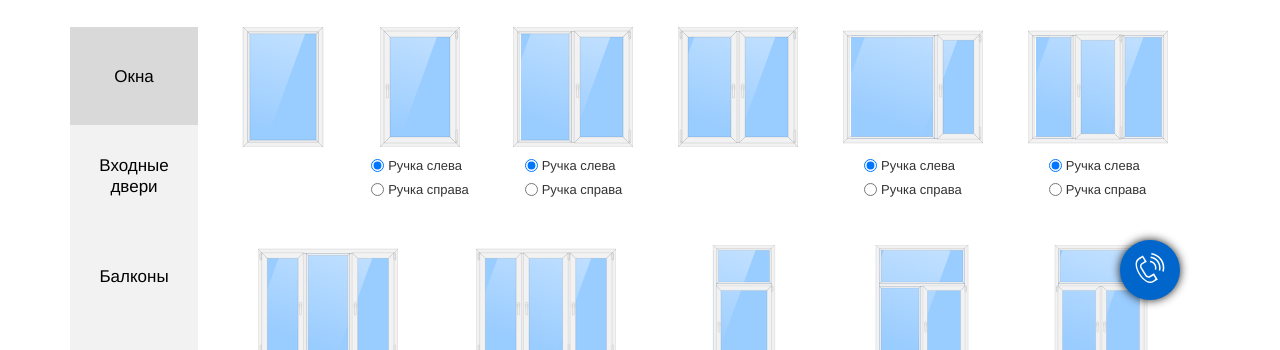
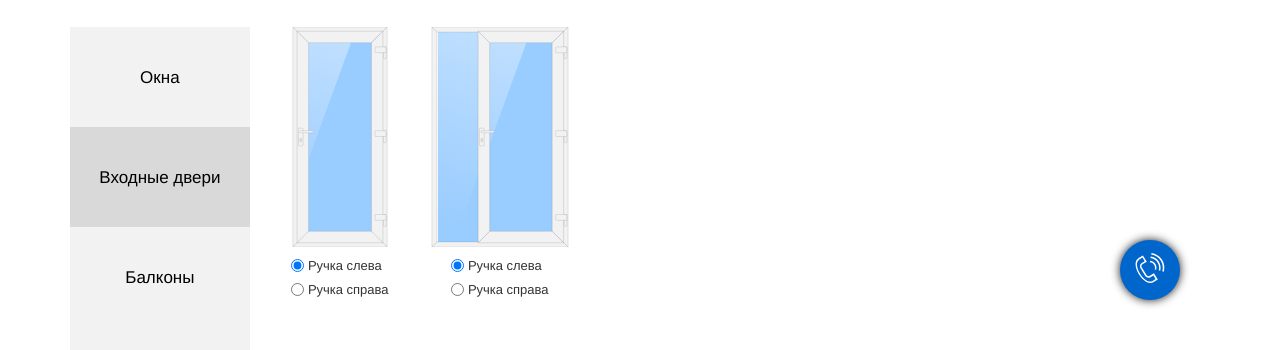
Before and after one commit to a-sapon/window-service, a React app: page / in a window 1280 px wide. Shown: the part 450-800 px from the top of the page. Built offline with nearby package versions, Linux system fonts and the light colour scheme.

Commit message:
work on doors

```diff
--- /dev/null
+++ b/src/components/svg-doors/HalfDoor.js
@@ -0,0 +1,221 @@
+import React, { useState } from 'react';
+import styles from '../svg-windows/window-svg.module.css';
+
+const HalfDoor = ({ onHandleClick }) => {
+  const [value, setValue] = useState('left-9');
+
+  const handleChange = (e) => {
+    setValue(e.target.value);
+  };
+
+  const flip = value === 'left-9' ? false : true;
+
+  return (
+    <div onClick={onHandleClick} className={styles.windowWrapper}>
+      <div data-type='HalfDoor' data-sash='1' className={styles.window}>
+        <div
+          className={styles.innerWindow}
+          style={{ height: '94%', top: '2%' }}
+        ></div>
+        <svg
+          width='140'
+          height='220'
+          viewBox='0 0 1300 2100'
+          version='1.1'
+          xmlns='http://www.w3.org/2000/svg'
+          className={flip ? styles.flipped : 'unflipped'}
+        >
+          <g>
+            <polygon
+              points='0 0 48 48 48 2052 0 2100'
+              stroke='#0d0d0d'
+              fill='#f2f2f2'
+              strokeWidth='1'
+            ></polygon>
+            <polygon
+              points='0 0 48 48 1252 48 1300 0'
+              stroke='#0d0d0d'
+              fill='#f2f2f2'
+              strokeWidth='1'
+            ></polygon>
+            <polygon
+              points='1300 0 1252 48 1252 2052 1300 2100'
+              stroke='#0d0d0d'
+              fill='#f2f2f2'
+              strokeWidth='1'
+            ></polygon>
+            <polygon
+              points='0 2100 48 2052 1252 2052 1300 2100'
+              stroke='#0d0d0d'
+              fill='#f2f2f2'
+              strokeWidth='1'
+            ></polygon>
+          </g>
+          <g>
+            <polygon
+              points='441.33333333333 40 551.33333333333 150 551.33333333333 1950 441.33333333333 2060'
+              stroke='#0d0d0d'
+              fill='#f2f2f2'
+              strokeWidth='1'
+            ></polygon>
+            <polygon
+              points='441.33333333333 40 551.33333333333 150 1148 150 1258 40'
+              stroke='#0d0d0d'
+              fill='#f2f2f2'
+              strokeWidth='1'
+            ></polygon>
+            <polygon
+              points='1258 40 1148 150 1148 1950 1258 2060'
+              stroke='#0d0d0d'
+              fill='#f2f2f2'
+              strokeWidth='1'
+            ></polygon>
+            <polygon
+              points='441.33333333333 2060 551.33333333333 1950 1148 1950 1258 2060'
+              stroke='#0d0d0d'
+              fill='#f2f2f2'
+              strokeWidth='1'
+            ></polygon>
+          </g>
+          <rect
+            x='1263'
+            y='190'
+            rx='4'
+            ry='4'
+            width='25'
+            height='112'
+            stroke='#0d0d0d'
+            fill='#f2f2f2'
+            strokeWidth='1'
+          ></rect>
+          <rect
+            x='1182'
+            y='190'
+            rx='4'
+            ry='4'
+            width='106'
+            height='55'
+            stroke='#0d0d0d'
+            fill='#f2f2f2'
+            strokeWidth='1'
+          ></rect>
+          <rect
+            x='1263'
+            y='990'
+            rx='4'
+            ry='4'
+            width='25'
+            height='112'
+            stroke='#0d0d0d'
+            fill='#f2f2f2'
+            strokeWidth='1'
+          ></rect>
+          <rect
+            x='1182'
+            y='990'
+            rx='4'
+            ry='4'
+            width='106'
+            height='55'
+            stroke='#0d0d0d'
+            fill='#f2f2f2'
+            strokeWidth='1'
+          ></rect>
+          <rect
+            x='1263'
+            y='1790'
+            rx='4'
+            ry='4'
+            width='25'
+            height='112'
+            stroke='#0d0d0d'
+            fill='#f2f2f2'
+            strokeWidth='1'
+          ></rect>
+          <rect
+            x='1182'
+            y='1790'
+            rx='4'
+            ry='4'
+            width='106'
+            height='55'
+            stroke='#0d0d0d'
+            fill='#f2f2f2'
+            strokeWidth='1'
+          ></rect>
+          <rect
+            x='453.83333333333'
+            y='965'
+            rx='10'
+            ry='10'
+            width='45'
+            height='170'
+            stroke='#0d0d0d'
+            fill='#f2f2f2'
+            strokeWidth='1'
+          ></rect>
+          <rect
+            x='466.33333333333'
+            y='990'
+            rx='10'
+            ry='10'
+            width='130'
+            height='20'
+            stroke='#0d0d0d'
+            fill='#f2f2f2'
+            strokeWidth='1'
+          ></rect>
+          <rect
+            x='471.33333333333'
+            y='1065'
+            rx='5'
+            ry='5'
+            width='10'
+            height='35'
+            stroke='#0d0d0d'
+            fill='#f2f2f2'
+            strokeWidth='1'
+          ></rect>
+          <rect
+            x='467.33333333333'
+            y='1065'
+            rx='9'
+            ry='9'
+            width='18'
+            height='18'
+            stroke='#0d0d0d'
+            fill='#f2f2f2'
+            strokeWidth='1'
+          ></rect>
+        </svg>
+      </div>
+
+      <div className={styles.radioBtns}>
+        <label htmlFor='left-9'>
+          <input
+            type='radio'
+            id='left-9'
+            name='knob-9'
+            value='left-9'
+            checked={value === 'left-9'}
+            onChange={handleChange}
+          ></input>
+          Ручка слева
+        </label>
+        <label htmlFor='right-9'>
+          <input
+            type='radio'
+            id='right-9'
+            name='knob-9'
+            value='right-9'
+            checked={value === 'right-9'}
+            onChange={handleChange}
+          ></input>
+          Ручка справа
+        </label>
+      </div>
+    </div>
+  );
+};
+
+export default HalfDoor;
--- /dev/null
+++ b/src/components/svg-doors/RegularDoor.js
@@ -0,0 +1,218 @@
+import React, { useState } from 'react';
+import styles from '../svg-windows/window-svg.module.css';
+
+const RegularDoor = ({ onHandleClick }) => {
+  const [value, setValue] = useState('left-8');
+
+  const handleChange = (e) => {
+    setValue(e.target.value);
+  };
+
+  const flip = value === 'left-8' ? false : true;
+
+  return (
+    <div onClick={onHandleClick} className={styles.windowWrapper}>
+      <div data-type='RegularDoor' data-sash='1' className={styles.window}>
+        <div className={styles.innerWindow}></div>
+        <svg
+          width='100'
+          height='220'
+          viewBox='0 0 900 2100'
+          version='1.1'
+          xmlns='http://www.w3.org/2000/svg'
+          className={flip ? styles.flipped : 'unflipped'}
+        >
+          <g>
+            <polygon
+              points='0 0 48 48 48 2052 0 2100'
+              stroke='#0d0d0d'
+              fill='#f2f2f2'
+              strokeWidth='1'
+            ></polygon>
+            <polygon
+              points='0 0 48 48 852 48 900 0'
+              stroke='#0d0d0d'
+              fill='#f2f2f2'
+              strokeWidth='1'
+            ></polygon>
+            <polygon
+              points='900 0 852 48 852 2052 900 2100'
+              stroke='#0d0d0d'
+              fill='#f2f2f2'
+              strokeWidth='1'
+            ></polygon>
+            <polygon
+              points='0 2100 48 2052 852 2052 900 2100'
+              stroke='#0d0d0d'
+              fill='#f2f2f2'
+              strokeWidth='1'
+            ></polygon>
+          </g>
+          <g>
+            <polygon
+              points='40 40 150 150 150 1950 40 2060'
+              stroke='#0d0d0d'
+              fill='#f2f2f2'
+              strokeWidth='1'
+            ></polygon>
+            <polygon
+              points='40 40 150 150 750 150 860 40'
+              stroke='#0d0d0d'
+              fill='#f2f2f2'
+              strokeWidth='1'
+            ></polygon>
+            <polygon
+              points='860 40 750 150 750 1950 860 2060'
+              stroke='#0d0d0d'
+              fill='#f2f2f2'
+              strokeWidth='1'
+            ></polygon>
+            <polygon
+              points='40 2060 150 1950 750 1950 860 2060'
+              stroke='#0d0d0d'
+              fill='#f2f2f2'
+              strokeWidth='1'
+            ></polygon>
+          </g>
+          <rect
+            x='865'
+            y='190'
+            rx='4'
+            ry='4'
+            width='25'
+            height='112'
+            stroke='#0d0d0d'
+            fill='#f2f2f2'
+            strokeWidth='1'
+          ></rect>
+          <rect
+            x='784'
+            y='190'
+            rx='4'
+            ry='4'
+            width='106'
+            height='55'
+            stroke='#0d0d0d'
+            fill='#f2f2f2'
+            strokeWidth='1'
+          ></rect>
+          <rect
+            x='865'
+            y='990'
+            rx='4'
+            ry='4'
+            width='25'
+            height='112'
+            stroke='#0d0d0d'
+            fill='#f2f2f2'
+            strokeWidth='1'
+          ></rect>
+          <rect
+            x='784'
+            y='990'
+            rx='4'
+            ry='4'
+            width='106'
+            height='55'
+            stroke='#0d0d0d'
+            fill='#f2f2f2'
+            strokeWidth='1'
+          ></rect>
+          <rect
+            x='865'
+            y='1790'
+            rx='4'
+            ry='4'
+            width='25'
+            height='112'
+            stroke='#0d0d0d'
+            fill='#f2f2f2'
+            strokeWidth='1'
+          ></rect>
+          <rect
+            x='784'
+            y='1790'
+            rx='4'
+            ry='4'
+            width='106'
+            height='55'
+            stroke='#0d0d0d'
+            fill='#f2f2f2'
+            strokeWidth='1'
+          ></rect>
+          <rect
+            x='52.5'
+            y='965'
+            rx='10'
+            ry='10'
+            width='45'
+            height='170'
+            stroke='#0d0d0d'
+            fill='#f2f2f2'
+            strokeWidth='1'
+          ></rect>
+          <rect
+            x='65'
+            y='990'
+            rx='10'
+            ry='10'
+            width='130'
+            height='20'
+            stroke='#0d0d0d'
+            fill='#f2f2f2'
+            strokeWidth='1'
+          ></rect>
+          <rect
+            x='70'
+            y='1065'
+            rx='5'
+            ry='5'
+            width='10'
+            height='35'
+            stroke='#0d0d0d'
+            fill='#f2f2f2'
+            strokeWidth='1'
+          ></rect>
+          <rect
+            x='66'
+            y='1065'
+            rx='9'
+            ry='9'
+            width='18'
+            height='18'
+            stroke='#0d0d0d'
+            fill='#f2f2f2'
+            strokeWidth='1'
+          ></rect>
+        </svg>
+      </div>
+
+      <div className={styles.radioBtns}>
+        <label htmlFor='left-8'>
+          <input
+            type='radio'
+            id='left-8'
+            name='knob-8'
+            value='left-8'
+            checked={value === 'left-8'}
+            onChange={handleChange}
+          ></input>
+          Ручка слева
+        </label>
+        <label htmlFor='right-8'>
+          <input
+            type='radio'
+            id='right-8'
+            name='knob-8'
+            value='right-8'
+            checked={value === 'right-8'}
+            onChange={handleChange}
+          ></input>
+          Ручка справа
+        </label>
+      </div>
+    </div>
+  );
+};
+
+export default RegularDoor;
--- a/src/components/window-svg-pics/DoubleHalfWindow.js
+++ b/src/components/svg-windows/DoubleHalfWindow.js
@@ -6,12 +6,11 @@ const DoubleHalfWindow = ({ onHandleClick }) => (
     <div data-type='DoubleHalfWindow' data-sash='2' className={styles.window}>
       <div className={styles.innerWindow}></div>
       <svg
-      width='120'
-      height='120'
+        width='120'
+        height='120'
         viewBox='0 0 1200 1200'
         version='1.1'
         xmlns='http://www.w3.org/2000/svg'
-
       >
         <g>
           <polygon
--- a/src/components/window-svg-pics/window-svg.module.css
+++ b/src/components/svg-windows/window-svg.module.css
@@ -13,9 +13,9 @@
 
 .innerWindow {
   width: 90%;
-  height: 88%;
+  height: 89%;
   position: absolute;
-  top: 4%;
+  top: 3%;
   left: 6%;
   overflow: hidden;
   background-color: #99ccff;
--- a/src/components/windowTypesSection/WindowTypesSection.js
+++ b/src/components/windowTypesSection/WindowTypesSection.js
@@ -4,10 +4,12 @@ import Doors from './windowPicsSection/Doors';
 import Balconies from './windowPicsSection/Balconies';
 import BalconyDoors from './windowPicsSection/BalconyDoors';
 import styles from './windowTypesSection.module.css';
+import { selectWindowType, setSashesNumber } from '../../redux/actionCreators';
+import { connect } from 'react-redux';
 
-const WindowTypesSection = () => {
-  const [windows, openWindows] = useState(true);
-  const [doors, openDoors] = useState(false);
+const WindowTypesSection = ({ selectWindowType, setSashesNumber }) => {
+  const [windows, openWindows] = useState(false);
+  const [doors, openDoors] = useState(true);
   const [balconies, openBalconies] = useState(false);
   const [balconyDoors, openBalconyDoors] = useState(false);
 
@@ -40,6 +42,18 @@ const WindowTypesSection = () => {
       default:
         return;
     }
+  };
+
+  const selectWindow = (e) => {
+    const selected = document.querySelector(`.${styles.selected}`);
+    const clickedWindow = e.currentTarget.children[0];
+    if (selected) {
+      selected.classList.remove(styles.selected);
+    }
+
+    clickedWindow.classList.add(styles.selected);
+    selectWindowType(clickedWindow.dataset.type);
+    setSashesNumber(clickedWindow.dataset.sash);
   };
 
   return (
@@ -88,13 +102,15 @@ const WindowTypesSection = () => {
       </ul>
 
       <div>
-        {windows && <Windows />}
-        {doors && <Doors />}
-        {balconies && <Balconies />}
-        {balconyDoors && <BalconyDoors />}
+        {windows && <Windows handleClick={selectWindow} />}
+        {doors && <Doors handleClick={selectWindow} />}
+        {balconies && <Balconies handleClick={selectWindow} />}
+        {balconyDoors && <BalconyDoors handleClick={selectWindow} />}
       </div>
     </div>
   );
 };
 
-export default WindowTypesSection;
+export default connect(null, { selectWindowType, setSashesNumber })(
+  WindowTypesSection
+);
--- a/src/components/windowTypesSection/windowPicsSection/Doors.js
+++ b/src/components/windowTypesSection/windowPicsSection/Doors.js
@@ -1,7 +1,19 @@
 import React from 'react';
+import styles from './windowPicsSection.module.css';
+import RegularDoor from '../../svg-doors/RegularDoor';
+import HalfDoor from '../../svg-doors/HalfDoor';
 
-const Doors = () => (
-  <div>doors</div>
+const Doors = ({ handleClick }) => (
+  <ul className={styles.productsList}>
+    <li className={styles.productsListItem}>
+      <RegularDoor onHandleClick={handleClick} />
+    </li>
+    <li className={styles.productsListItem}>
+      <HalfDoor onHandleClick={handleClick} />
+    </li>
+    <li className={styles.productsListItem}></li>
+    <li className={styles.productsListItem}></li>
+  </ul>
 );
 
 export default Doors;
--- a/src/components/windowTypesSection/windowPicsSection/Windows.js
+++ b/src/components/windowTypesSection/windowPicsSection/Windows.js
@@ -1,34 +1,18 @@
 import React from 'react';
-import SingleWindow from '../../window-svg-pics/SingleWindow';
-import SingleWindowWithKnob from '../../window-svg-pics/SingleWindowWithKnob';
-import SingleHalfWindow from '../../window-svg-pics/SingleHalfWindow';
-import DoubleHalfWindow from '../../window-svg-pics/DoubleHalfWindow';
-import SingleThirdWindowSide from '../../window-svg-pics/SingleThirdWindowSide';
-import SingleThirdWindowCenter from '../../window-svg-pics/SingleThirdWindowCenter';
-import DoubleThirdWindow from '../../window-svg-pics/DoubleThirdWindow';
-import TrippleThirdWindow from '../../window-svg-pics/TrippleThirdWindow';
-import HalfTWindow from '../../window-svg-pics/HalfTWindow';
-import SingleTWindow from '../../window-svg-pics/SingleTWindow';
-import DoubleTWindow from '../../window-svg-pics/DoubleTWindow';
+import SingleWindow from '../../svg-windows/SingleWindow';
+import SingleWindowWithKnob from '../../svg-windows/SingleWindowWithKnob';
+import SingleHalfWindow from '../../svg-windows/SingleHalfWindow';
+import DoubleHalfWindow from '../../svg-windows/DoubleHalfWindow';
+import SingleThirdWindowSide from '../../svg-windows/SingleThirdWindowSide';
+import SingleThirdWindowCenter from '../../svg-windows/SingleThirdWindowCenter';
+import DoubleThirdWindow from '../../svg-windows/DoubleThirdWindow';
+import TrippleThirdWindow from '../../svg-windows/TrippleThirdWindow';
+import HalfTWindow from '../../svg-windows/HalfTWindow';
+import SingleTWindow from '../../svg-windows/SingleTWindow';
+import DoubleTWindow from '../../svg-windows/DoubleTWindow';
 import styles from './windowPicsSection.module.css';
-import { connect } from 'react-redux';
-import { selectWindowType, setSashesNumber } from '../../../redux/actionCreators';
 
-const Windows = ({ selectWindowType, setSashesNumber }) => {
-
-  const handleClick = (e) => {
-    const selected = document.querySelector(`.${styles.selected}`);
-    const clickedWindow = e.currentTarget.children[0];
-    if (selected) {
-      selected.classList.remove(styles.selected);
-    }
-
-    clickedWindow.classList.add(styles.selected);
-    selectWindowType(clickedWindow.dataset.type);
-    setSashesNumber(clickedWindow.dataset.sash)
-  };
-
-  return (
+const Windows = ({ handleClick }) => (
   <ul className={styles.productsList}>
     <li className={styles.productsListItem}>
       <SingleWindow onHandleClick={handleClick} />
@@ -65,6 +49,5 @@ const Windows = ({ selectWindowType, setSashesNumber }) => {
     </li>
   </ul>
 );
-};
 
-export default connect(null, { selectWindowType, setSashesNumber })(Windows);
+export default Windows;
--- a/src/components/windowTypesSection/windowPicsSection/windowPicsSection.module.css
+++ b/src/components/windowTypesSection/windowPicsSection/windowPicsSection.module.css
@@ -19,7 +19,3 @@
     margin: 0 40px 40px 0;
   }
 }
-
-.selected {
-  box-shadow: 0px 0px 12px 8px rgba(140,140,140,0.8);
-}
--- a/src/components/windowTypesSection/windowTypesSection.module.css
+++ b/src/components/windowTypesSection/windowTypesSection.module.css
@@ -53,3 +53,7 @@
     padding: 30px 20px;
   }
 }
+
+.selected {
+  box-shadow: 0px 0px 12px 8px rgba(140,140,140,0.8);
+}
```
Also changed, not shown: src/components/svg-windows/DoubleTWindow.js (renamed from src/components/window-svg-pics/DoubleTWindow.js), src/components/svg-windows/DoubleThirdWindow.js (renamed from src/components/window-svg-pics/DoubleThirdWindow.js), src/components/svg-windows/HalfTWindow.js (renamed from src/components/window-svg-pics/HalfTWindow.js), src/components/svg-windows/SingleHalfWindow.js (renamed from src/components/window-svg-pics/SingleHalfWindow.js), src/components/svg-windows/SingleTWindow.js (renamed from src/components/window-svg-pics/SingleTWindow.js), src/components/svg-windows/SingleThirdWindowCenter.js (renamed from src/components/window-svg-pics/SingleThirdWindowCenter.js), src/components/svg-windows/SingleThirdWindowSide.js (renamed from src/components/window-svg-pics/SingleThirdWindowSide.js), src/components/svg-windows/SingleWindow.js (renamed from src/components/window-svg-pics/SingleWindow.js), src/components/svg-windows/SingleWindowWithKnob.js (renamed from src/components/window-svg-pics/SingleWindowWithKnob.js), src/components/svg-windows/TrippleThirdWindow.js (renamed from src/components/window-svg-pics/TrippleThirdWindow.js). Lines whose indentation alone changed are shown as unchanged.
